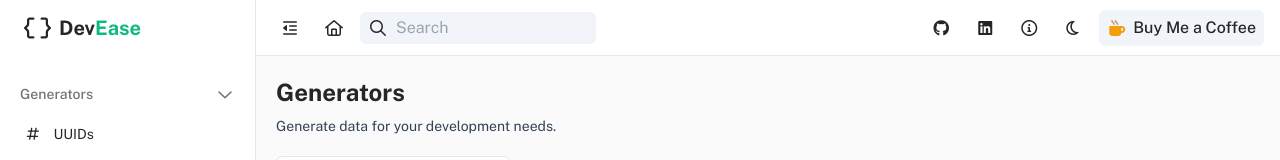
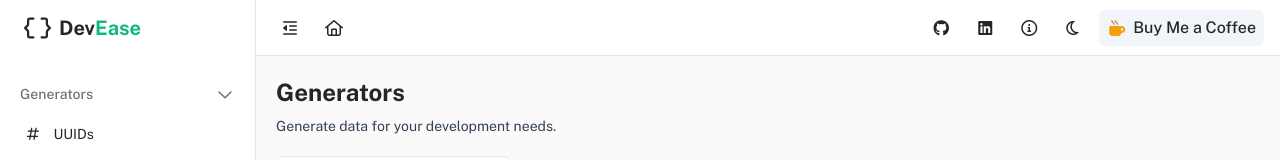
Before and after one commit to mgoyal98/dev-ease, a Next.js app: page / in a window 1280 px wide. Shown: the top 160 px of the page. Built offline with nearby package versions, Linux system fonts and the light colour scheme.

Commit message:
CHANGE: Remove search bar temprarory

```diff
--- a/src/components/Header/index.tsx
+++ b/src/components/Header/index.tsx
@@ -26,14 +26,15 @@ export default function Header({
         />
         <HeaderIconButton icon='fa-home' onClick={() => router.push('/')} />
 
-        <div className='flex items-center gap-2 bg-slate-100 dark:bg-zinc-700 h-full px-2 py-1 rounded-md'>
+        {/* TODO: Add search */}
+        {/* <div className='flex items-center gap-2 bg-slate-100 dark:bg-zinc-700 h-full px-2 py-1 rounded-md'>
           <i className='far fa-fw fa-search'></i>
           <input
             type='text'
             placeholder='Search'
             className='bg-transparent outline-none hidden sm:block'
           />
-        </div>
+        </div> */}
       </div>
       <div className='flex items-center gap-2'>
         <HeaderIconButton
```
